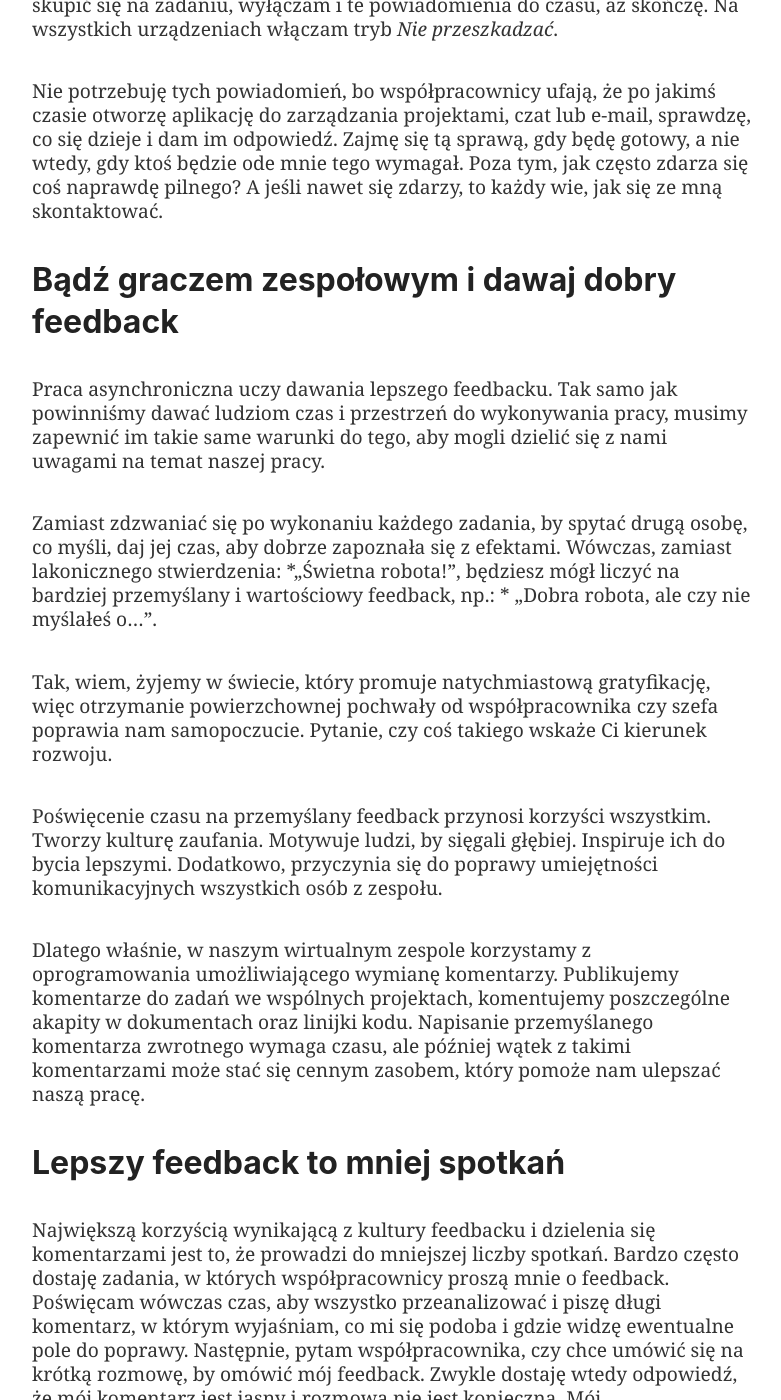
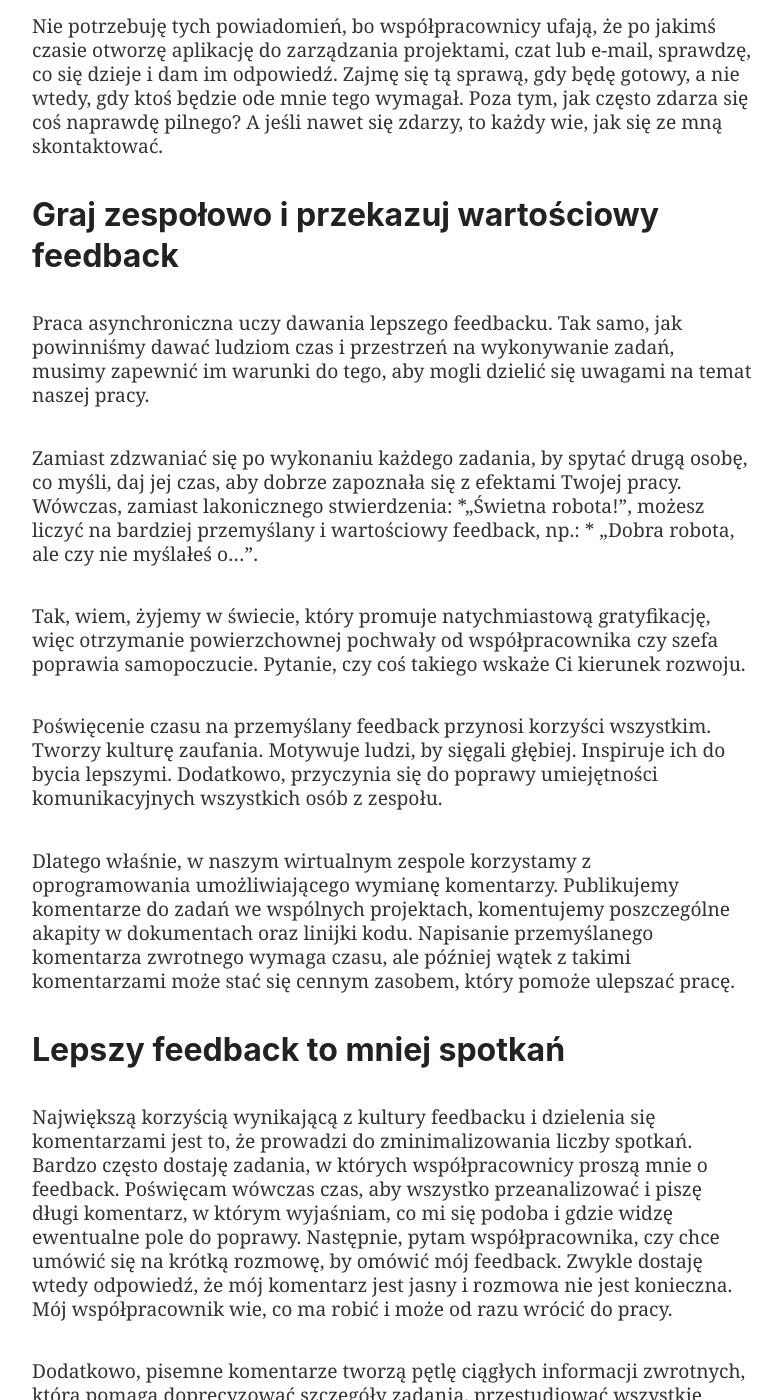
Before and after one commit to Nozbe/NoOffice.org, a Jekyll site: the page built from _pl/async.md, in a window 1280 px wide and 1400 px high, scrolled down 3867 px. Shown: the whole window, without its empty margins (248-1029 px from the left). Built offline with Jekyll 4.4.1, drawn with Linux system fonts in a browser that asks for light colours; some of the changed text lies outside the part shown.

Commit message:
Update async.md

```diff
--- a/_pl/async.md
+++ b/_pl/async.md
@@ -41,37 +41,37 @@
 
 Nie pozwala ludziom skoncentrować się na pracy. Ciągły napływ wiadomości wytrąca z pracy cały zespół, zachęcając go do udziału w dyskusji online. Prawdziwa praca wymaga skupienia, o czym była już mowa w rozdziale 4.
 
-## Wielozadaniowość jest mitem. Można pracować tylko nad jedną rzeczą w danym czasie!
+## Wielozadaniowość jest mitem. Efektywnie można pracować tylko nad jedną rzeczą!
 
-Wiele osób chwali się tym, że potrafi wykonywać wiele zadań jednocześnie. W rzeczywistości jednak wcale tak nie jest. Jak pokazują kolejne badania, ludzie wcale nie są dobrymi wielozadaniowcami.[^3] Mogą co najwyżej szybko przełączać się między zadaniami, ale nawet ta umiejętność jest przereklamowana.
+Wiele osób chwali się tym, że potrafi wykonywać wiele zadań naraz. W rzeczywistości jednak wcale tak nie jest. Jak pokazują kolejne badania, ludzie nie są dobrymi wielozadaniowcami.[^3] Mogą co najwyżej szybko przełączać się między zadaniami, ale nawet ta umiejętność jest przereklamowana.
 
 Wielokrotnie udowadniano już, że pracujemy szybciej, gdy jesteśmy skupieni na jednej rzeczy, a dopiero gdy ją wykonamy, zabieramy się za kolejną. Jest to również dużo bardziej efektywne, bo doprowadzamy rzeczy do końca. Z kolei pracując nad kilkoma zadaniami jednocześnie, tak naprawdę nie realizujemy żadnego. Jesteśmy zajęci wieloma rzeczami, ale nie posuwamy się do przodu w żadnym kierunku.
 
 ## Zajmij się pracą i wyłącz powiadomienia
 
-To pierwsza rada, jaką mogę dać każdej osobie, która czuje się przytłoczona swoimi obowiązkami. Skończ z biernością – bądź proaktywny i strzeż swojego czasu. To pomoże Ci w skupieniu się na wybranym zadaniu.
+To pierwsza rada, jakiej mogę udzielić każdej osobie, która czuje się przytłoczona obowiązkami. Skończ z biernością – postaw na proaktywność i strzeż swojego czasu. To pomoże Ci w skupieniu się na wybranym zadaniu.
 
-> Większość narzędzi, których używam na co dzień, ma wyłączone powiadomienia.
+> Większość aplikacji, których używam na co dzień, ma wyłączone powiadomienia.
 
-Dostaję powiadomienia tylko wtedy, gdy ktoś deleguje mi zadanie, wyśle bezpośrednią wiadomość lub gdzieś mnie wspomni. Gdy muszę naprawdę skupić się na zadaniu, wyłączam i te powiadomienia do czasu, aż skończę. Na wszystkich urządzeniach włączam tryb *Nie przeszkadzać*.
+Dostaję powiadomienia tylko wtedy, gdy ktoś deleguje mi zadanie, wyśle bezpośrednią wiadomość lub gdzieś mnie wspomni. Gdy muszę naprawdę skupić się na zadaniu, wyłączam nawet te powiadomienia do czasu, aż skończę. Na wszystkich urządzeniach włączam tryb *Nie przeszkadzać*.
 
 Nie potrzebuję tych powiadomień, bo współpracownicy ufają, że po jakimś czasie otworzę aplikację do zarządzania projektami, czat lub e-mail, sprawdzę, co się dzieje i dam im odpowiedź. Zajmę się tą sprawą, gdy będę gotowy, a nie wtedy, gdy ktoś będzie ode mnie tego wymagał. Poza tym, jak często zdarza się coś naprawdę pilnego? A jeśli nawet się zdarzy, to każdy wie, jak się ze mną skontaktować.
 
-## Bądź graczem zespołowym i dawaj dobry feedback
+## Graj zespołowo i przekazuj wartościowy feedback
 
-Praca asynchroniczna uczy dawania lepszego feedbacku. Tak samo jak powinniśmy dawać ludziom czas i przestrzeń do wykonywania pracy, musimy zapewnić im takie same warunki do tego, aby mogli dzielić się z nami uwagami na temat naszej pracy.
+Praca asynchroniczna uczy dawania lepszego feedbacku. Tak samo, jak powinniśmy dawać ludziom czas i przestrzeń na wykonywanie zadań, musimy zapewnić im warunki do tego, aby mogli dzielić się uwagami na temat naszej pracy.
 
-Zamiast zdzwaniać się po wykonaniu każdego zadania, by spytać drugą osobę, co myśli, daj jej czas, aby dobrze zapoznała się z efektami. Wówczas, zamiast lakonicznego stwierdzenia: *„Świetna robota!”, będziesz mógł liczyć na bardziej przemyślany i wartościowy feedback, np.: * „Dobra robota, ale czy nie myślałeś o...”.
+Zamiast zdzwaniać się po wykonaniu każdego zadania, by spytać drugą osobę, co myśli, daj jej czas, aby dobrze zapoznała się z efektami Twojej pracy. Wówczas, zamiast lakonicznego stwierdzenia: *„Świetna robota!”, możesz liczyć na bardziej przemyślany i wartościowy feedback, np.: * „Dobra robota, ale czy nie myślałeś o…”.
 
-Tak, wiem, żyjemy w świecie, który promuje natychmiastową gratyfikację, więc otrzymanie powierzchownej pochwały od współpracownika czy szefa poprawia nam samopoczucie. Pytanie, czy coś takiego wskaże Ci kierunek rozwoju.
+Tak, wiem, żyjemy w świecie, który promuje natychmiastową gratyfikację, więc otrzymanie powierzchownej pochwały od współpracownika czy szefa poprawia samopoczucie. Pytanie, czy coś takiego wskaże Ci kierunek rozwoju.
 
 Poświęcenie czasu na przemyślany feedback przynosi korzyści wszystkim. Tworzy kulturę zaufania. Motywuje ludzi, by sięgali głębiej. Inspiruje ich do bycia lepszymi. Dodatkowo, przyczynia się do poprawy umiejętności komunikacyjnych wszystkich osób z zespołu.
 
-Dlatego właśnie, w naszym wirtualnym zespole korzystamy z oprogramowania umożliwiającego wymianę komentarzy. Publikujemy komentarze do zadań we wspólnych projektach, komentujemy poszczególne akapity w dokumentach oraz linijki kodu. Napisanie przemyślanego komentarza zwrotnego wymaga czasu, ale później wątek z takimi komentarzami może stać się cennym zasobem, który pomoże nam ulepszać naszą pracę.
+Dlatego właśnie, w naszym wirtualnym zespole korzystamy z oprogramowania umożliwiającego wymianę komentarzy. Publikujemy komentarze do zadań we wspólnych projektach, komentujemy poszczególne akapity w dokumentach oraz linijki kodu. Napisanie przemyślanego komentarza zwrotnego wymaga czasu, ale później wątek z takimi komentarzami może stać się cennym zasobem, który pomoże ulepszać pracę.
 
 ## Lepszy feedback to mniej spotkań
 
-Największą korzyścią wynikającą z kultury feedbacku i dzielenia się komentarzami jest to, że prowadzi do mniejszej liczby spotkań. Bardzo często dostaję zadania, w których współpracownicy proszą mnie o feedback. Poświęcam wówczas czas, aby wszystko przeanalizować i piszę długi komentarz, w którym wyjaśniam, co mi się podoba i gdzie widzę ewentualne pole do poprawy. Następnie, pytam współpracownika, czy chce umówić się na krótką rozmowę, by omówić mój feedback. Zwykle dostaję wtedy odpowiedź, że mój komentarz jest jasny i rozmowa nie jest konieczna. Mój współpracownik wie, co ma robić i może od razu wrócić do pracy.
+Największą korzyścią wynikającą z kultury feedbacku i dzielenia się komentarzami jest to, że prowadzi do zminimalizowania liczby spotkań. Bardzo często dostaję zadania, w których współpracownicy proszą mnie o feedback. Poświęcam wówczas czas, aby wszystko przeanalizować i piszę długi komentarz, w którym wyjaśniam, co mi się podoba i gdzie widzę ewentualne pole do poprawy. Następnie, pytam współpracownika, czy chce umówić się na krótką rozmowę, by omówić mój feedback. Zwykle dostaję wtedy odpowiedź, że mój komentarz jest jasny i rozmowa nie jest konieczna. Mój współpracownik wie, co ma robić i może od razu wrócić do pracy.
 
 Dodatkowo, pisemne komentarze tworzą pętlę ciągłych informacji zwrotnych, która pomaga doprecyzować szczegóły zadania, przestudiować wszystkie niuanse i określić ewentualne obszary problematyczne. Jest to o wiele skuteczniejsze niż zwołane na poczekaniu *burze mózgów*.
 
```
Also changed, not shown: other parts of _pl/async.md (+7 -7 lines).
